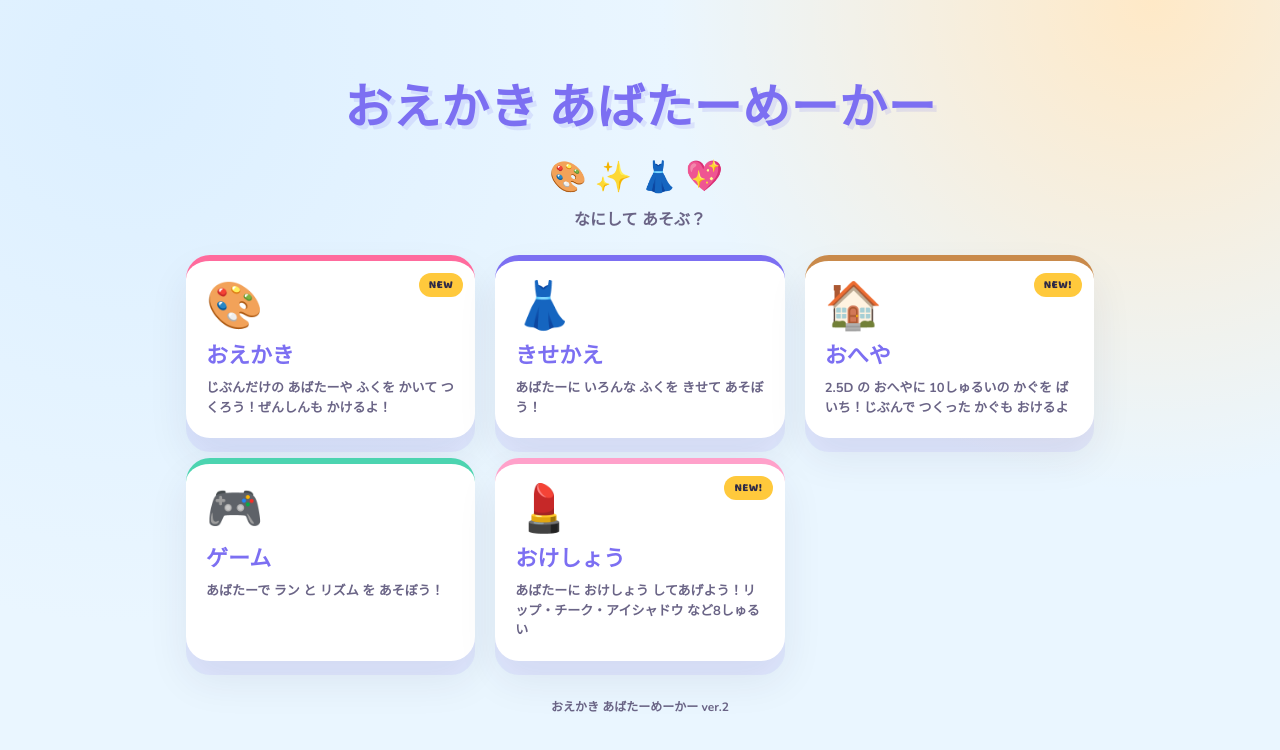
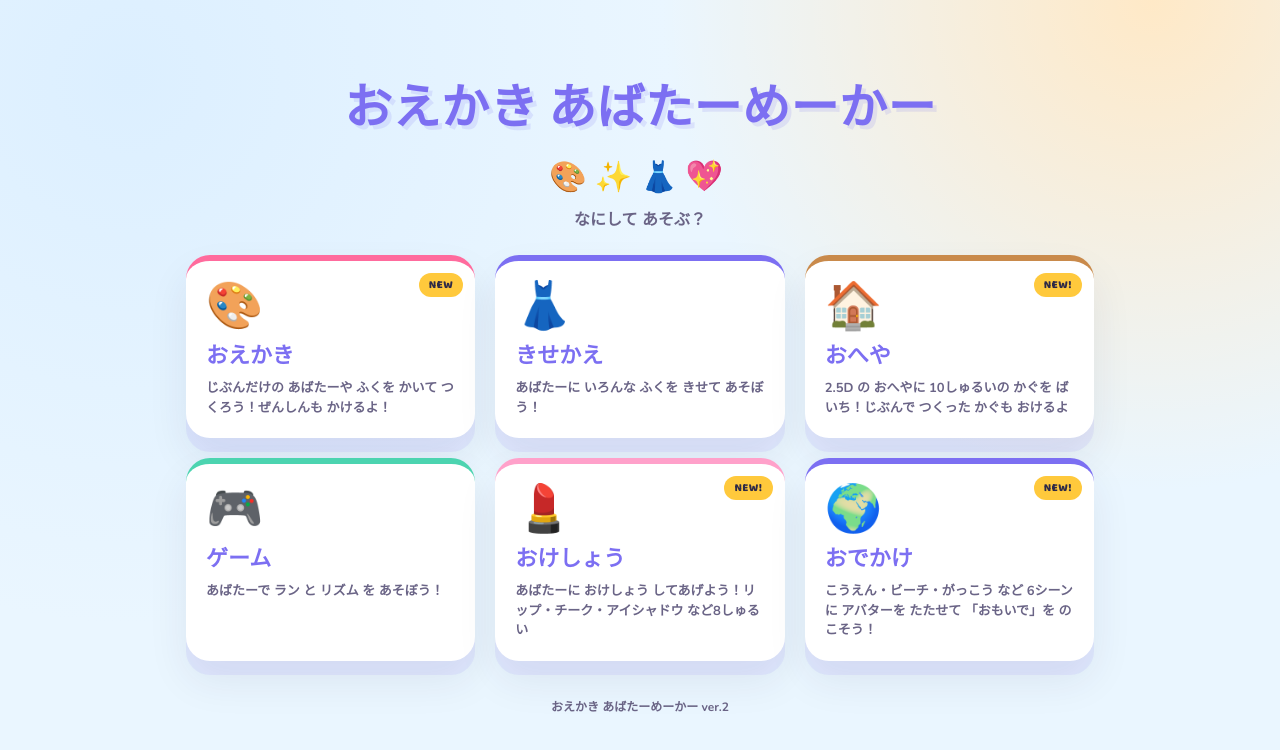
Before and after one commit to xxnumber13xx-create/my-avatar-app, a plain HTML site: page index.html in a window 1280 px wide. Drawn offline with nearby package versions, Linux system fonts and the light colour scheme.

Commit message:
Update index.html

```diff
--- a/index.html
+++ b/index.html
@@ -172,6 +172,13 @@
         <div class="title">おけしょう</div>
         <div class="desc">あばたーに おけしょう してあげよう！リップ・チーク・アイシャドウ など8しゅるい</div>
       </a>
+
+      <a href="/app/scene.html" class="menu-card card-dressup">
+        <span class="accent">NEW!</span>
+        <span class="icon">🌍</span>
+        <div class="title">おでかけ</div>
+        <div class="desc">こうえん・ビーチ・がっこう など 6シーンに アバターを たたせて 「おもいで」を のこそう！</div>
+      </a>
     </div>
 
     <div class="footer">
```
